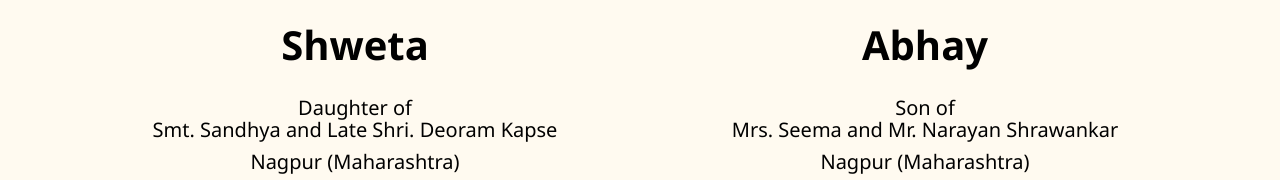
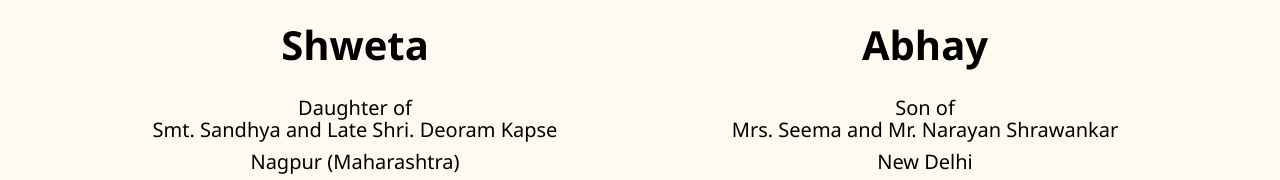
Before and after one commit to shwetawedsabhay/shwetawedsabhay.github.io, a plain HTML site: page index.html in a window 1280 px wide. Shown: the part 1983-2163 px from the top of the page. Drawn offline with nearby package versions, Linux system fonts and the light colour scheme; files that its build step writes are made by us from their sources.

Commit message:
Update index.html

```diff
--- a/index.html
+++ b/index.html
@@ -116,7 +116,7 @@
           <div class="img"><img src="img/abhi17.jpg" class="animated" data-animation="bounceIn" data-animation-delay="100" alt=""></div>
           <h3 class="animated" data-animation="fadeIn" data-animation-delay="100" style="font-size: 40px; font-weight: bold;">Abhay</h3>
           <h4>Son of <br> Mrs. Seema and Mr. Narayan Shrawankar</h4>
-          <h4>Nagpur (Maharashtra)</h4>
+          <h4>New Delhi</h4>
 
          <div class="devider_main"><img src="img/devider-gray.jpg" alt=""></div>
           </div>
```
